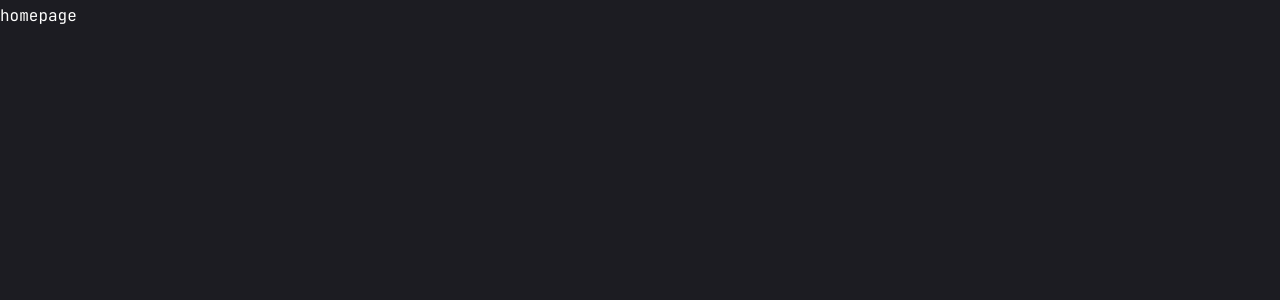
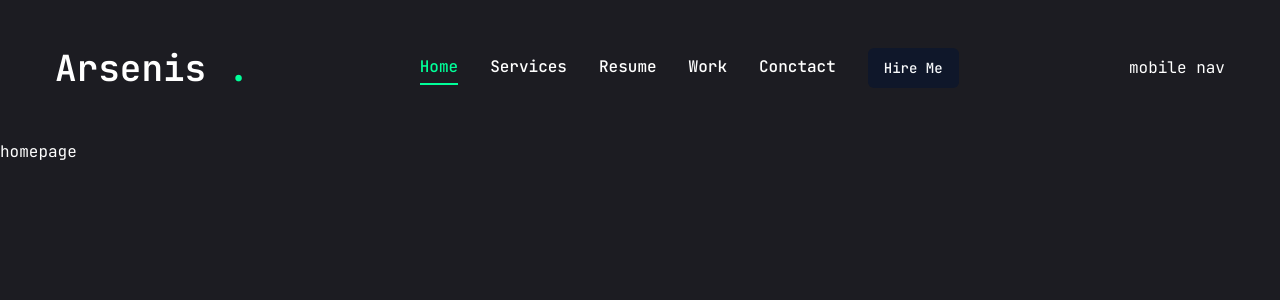
Before and after one commit to DevNou/Portfolio-Website, a Next.js app: page / in a window 1280 px wide. Shown: the top 300 px of the page. Built offline with nearby package versions, Linux system fonts and the light colour scheme.

Commit message:
HeaderNav

```diff
--- a/app/layout.jsx
+++ b/app/layout.jsx
@@ -1,5 +1,8 @@
 import { JetBrains_Mono } from "next/font/google";
 import "./globals.css";
+
+//components
+import Header from "@/components/Header";
 
 const jetbrainsMono = JetBrains_Mono({
   subsets: ["latin"],
@@ -15,7 +18,10 @@ export const metadata = {
 export default function RootLayout({ children }) {
   return (
     <html lang="en">
-      <body className={jetbrainsMono.variable}>{children}</body>
+      <body className={jetbrainsMono.variable}>
+        <Header />
+        {children}
+        </body>
     </html>
   );
 }
--- a/components/Header.jsx
+++ b/components/Header.jsx
@@ -0,0 +1,33 @@
+import Link from "next/link";
+import { Button } from "./ui/button";
+
+//components
+import Nav from "./Nav";
+
+
+const Header = () => {
+  return (
+  <header className="py-8 xl:py-12 text-white">
+    <div className="container mx-auto flex justify-between items-center">
+        {/* {logo} */}
+        <Link href="/">
+        <h1 className="text-4xl font-semibold">Arsenis <span className="text-accent">.</span>
+        </h1>
+        </Link>
+
+
+        {/* {desktop nav and hire me button} */}
+        <div className="hidden xl:flex items-center gap-8">
+        <Nav />
+        <Link href="/contact">
+        <Button>Hire Me</Button>
+        </Link>
+        </div>
+    {/* {mobile nav} */}
+    <div className="xl:hidder">mobile nav</div>
+    </div>
+  </header>
+  );
+};
+
+export default Header;
--- /dev/null
+++ b/components/Nav.jsx
@@ -0,0 +1,43 @@
+"use client";
+
+import Link from "next/link";
+import { usePathname } from "next/navigation";
+
+const links = [
+    {
+        name: "home",
+        path: "/",
+    },
+    {
+        name: "services",
+        path: "/services",
+    },
+    {
+        name: "resume",
+        path: "/resume",
+    },
+    {
+        name: "work",
+        path: "/work",
+    },
+    {
+        name: "conctact",
+        path: "/contact",
+    }
+];
+const Nav = () => {
+    const pathname = usePathname();
+    return (
+        <nav className="flex gap-8">
+            {links.map((link,index)=>{
+                return <Link href={link.path} key={index} className={`${
+                    link.path === pathname && "text-accent border-b-2 border-accent"
+                } capitalize font-medium hover:text-accent transition-all`}
+                >
+                    {link.name}</Link>
+            }) }
+        </nav>
+    )
+}
+
+export default Nav
```
Also changed, not shown: app/services/page.jsx (added).
